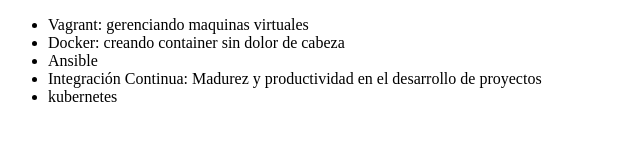
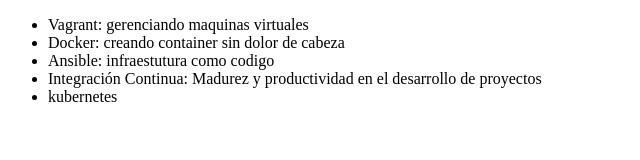
Before and after one commit to zoptein/oracle-git, a plain HTML site: page index.html in a window 1280 px wide. Shown: the whole page, without its empty margins (0-640 px from the left). Drawn offline with Linux system fonts and the light colour scheme.

Commit message:
cambiando el nombre del curso anseble

```diff
--- a/index.html
+++ b/index.html
@@ -8,7 +8,7 @@
         <ul>
             <li>Vagrant: gerenciando maquinas virtuales</li>
             <li>Docker: creando container sin dolor de cabeza</li>
-            <li>Ansible</li>
+            <li>Ansible: infraestutura como codigo</li>
             <li>Integración Continua: Madurez y productividad en el desarrollo de proyectos</li>
             <li>kubernetes</li>
         </ul>
```
